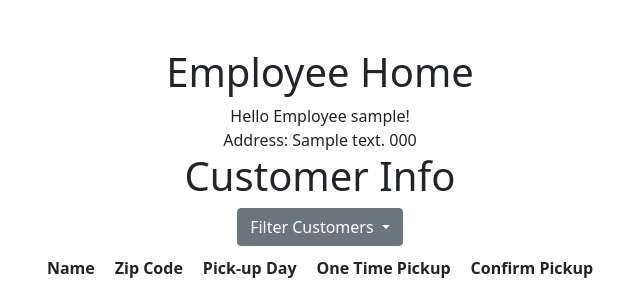
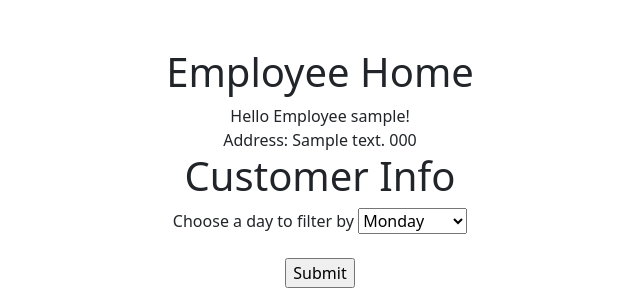
Before and after one commit to CodyLuckmann/Trash-Collection, a Django app: page /employees/ in a window 1280 px wide. Shown: the part 56-344 px from the top of the page, without its empty margins (320-960 px from the left). Run offline with Django 3.2, Linux system fonts and the light colour scheme; a user stored in the database is signed in; tables that the repository leaves empty hold one stand-in row (values such as "Sample post"); lists and menus that the app fills with data are empty.

Commit message:
change to drop down button
added a drop down button to meet specifications, change to filter page to meet specifications

```diff
--- a/trash_collector/employees/templates/employees/filter_customers.html
+++ b/trash_collector/employees/templates/employees/filter_customers.html
@@ -3,7 +3,7 @@
 {% block title %}{% block header %} All Customers By Day {% endblock %}{% endblock %}
 
 {% block content %}
-  <table class="table table-striped">
+  <!-- <table class="table table-striped">
     <thead>
       <tr>
           <th>Monday</th> <th>Tuesday</th> <th>Wednesday</th> <th>Thursday</th> <th>Friday</th>
@@ -28,7 +28,7 @@
           {% endif %}
         {% endfor %}
       </tbody>
-  </table>
+  </table> -->
 
 
 {% endblock %}
--- a/trash_collector/employees/templates/employees/index.html
+++ b/trash_collector/employees/templates/employees/index.html
@@ -1,4 +1,5 @@
 {% extends 'employees\employee_base.html' %}
+
 
 {% block title %}{% block header %} Employee Home {% endblock %}{% endblock %}
 
@@ -8,11 +9,18 @@
     Hello Employee {{ user.username }}!<br />
     Address: {{ logged_in_employee.address }} {{logged_in_employee.zip_code }}<br />
     <h1>Customer Info</h1>
-    <div class="dropdown">
-      <a class="btn btn-secondary dropdown-toggle" href="{% url 'employees:filter_customers' %}" type="button" id="dropdownMenuButton2"
-        data-bs-toggle="dropdown" aria-expanded="false">Filter Customers
-      </a>
-    </div>
+    <form action="/action_page.php"></form>
+      <label for="placeholder">Choose a day to filter by</label>
+      <select name="placeholder" id="placeholder">
+        <option value="Monday">Monday</option>
+        <option value="Tuesday">Tuesday</option>
+        <option value="Wednesday">Wednesday</option>
+        <option value="Thursday">Thursday</option>
+        <option value="Friday">Friday</option>
+      </select>
+      <br><br>
+      <input type="submit" value="Submit">
+    </form>
     <table class="center-table">
       <thead>
         <tr>
```
